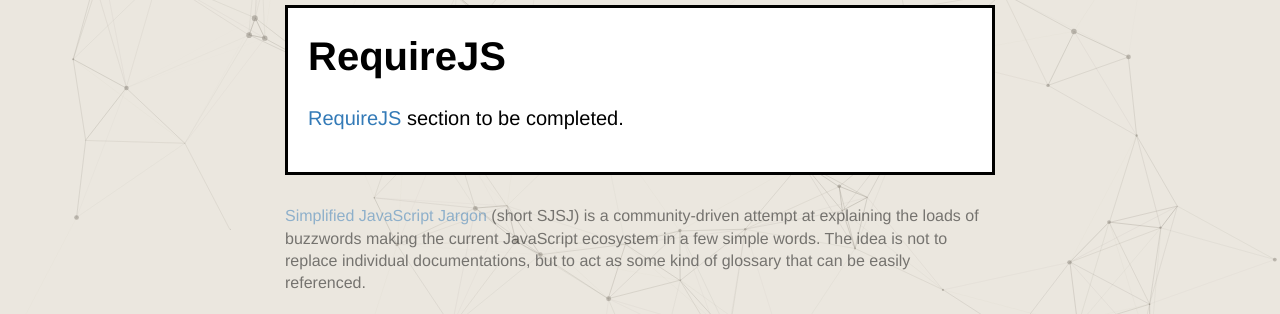
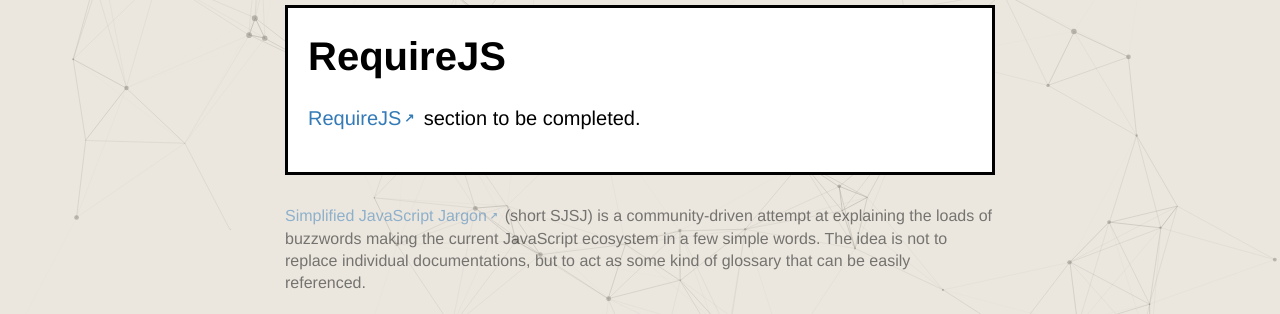
Before and after one commit to KittyGiraudel/SJSJ, a Jekyll site: the page built from _glossary/REQUIREJS.md, in a window 1280 px wide. Shown: the part 370-684 px from the top of the page. Built offline with Jekyll 4.4.1, drawn with Linux system fonts in a browser that asks for light colours.

Commit message:
Added icon to external links

```diff
--- a/assets/sass/base/_base.scss
+++ b/assets/sass/base/_base.scss
@@ -16,6 +16,15 @@
   color: #337ab7;
   text-decoration: none;
 }
+
+a[href^="http"]::after {
+  content: ' ↗';
+  text-decoration: none;
+  display: inline-block;
+  font-weight: bold;
+  transform: scale(0.6);
+}
+
 
 a:hover,
 a:active {
```
